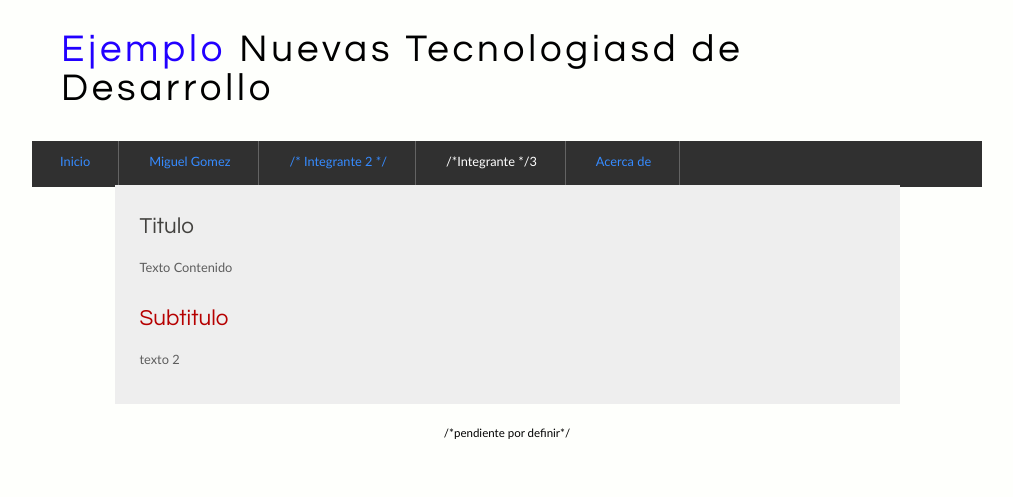
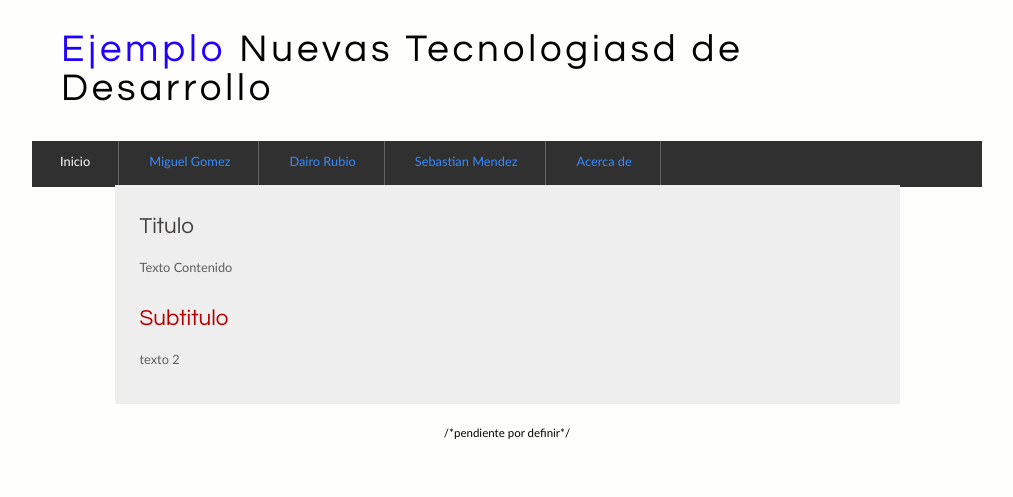
Before and after one commit to zixtar23/nuevorepo, a plain HTML site: page integrante_3.html in a window 1280 px wide. Shown: the whole page, without its empty margins (133-1146 px from the left). Drawn offline with Linux system fonts and the light colour scheme.

Commit message:
Update integrante_3.html

```diff
--- a/integrante_3.html
+++ b/integrante_3.html
@@ -19,10 +19,10 @@
                 </div>
                 <div id="menubar">
                     <ul id="menu">
-                        <li><a href="index.html">Inicio</a></li>
+                        <li class="selected"><a href="index.html">Inicio</a></li>
                         <li><a href="integrante_1.html">Miguel Gomez</a></li>
-                        <li><a href="integrante_2.html">/* Integrante 2 */</a></li>
-                        <li class="selected"><a href="integrante_3.html">/*Integrante */3</a></li>
+                        <li><a href="integrante_2.html">Dairo Rubio</a></li>
+                        <li><a href="integrante_3.html">Sebastian Mendez</a></li>
                         <li><a href="about.html">Acerca de</a></li>
                     </ul>
                 </div>
```
